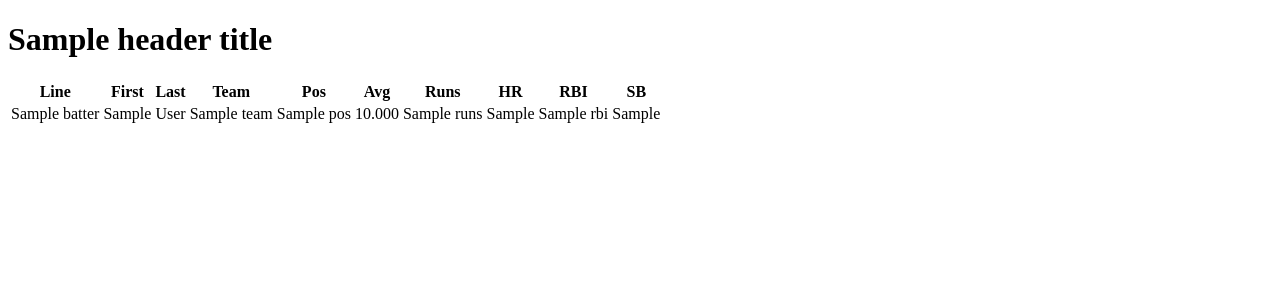
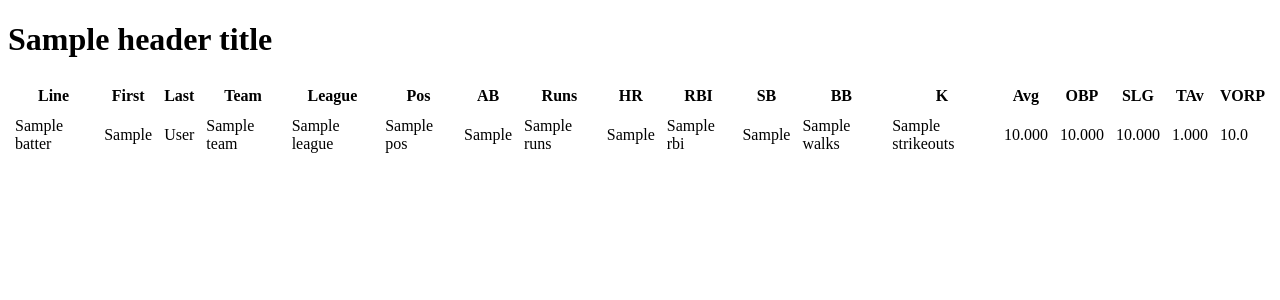
Before and after one commit to fbasas/BaseballTrackAndDraft, a Django app: template draft/templates/stats.html in a window 1280 px wide. Shown: the top 300 px of the page. Run offline with Django 3.2, Linux system fonts and the light colour scheme; the template is opened without the code that fills it: most values are stand-ins (such as "Sample title", 1, 10 or a date in 2020).

Commit message:
Added South support, tAv, league, VORP to batter lines, support for league and 'C', 'OF' queries

```diff
--- a/draft/templates/stats.html
+++ b/draft/templates/stats.html
@@ -3,32 +3,48 @@
 <title>{{pageTitle}}</title>
 <h1>{{headerTitle}}</h1>
 
-<table>
+<table cellpadding="5">
     <tr>
         <th>Line</th>
         <th>First</th>
         <th>Last</th>
         <th>Team</th>
+        <th>League</th>
         <th>Pos</th>
-        <th>Avg</th>
+        <th>AB</th>
         <th>Runs</th>
         <th>HR</th>
         <th>RBI</th>
         <th>SB</th>
+        <th>BB</th>
+        <th>K</th>
+        <th>Avg</th>
+        <th>OBP</th>
+        <th>SLG</th>
+        <th>TAv</th>
+        <th>VORP</th>
     </tr>
 
     {% for batter in batters %}
         <tr>
-            <td>{{batter.yearLabel}}</td>
+            <td>{{batter.fullLabel}}</td>
             <td>{{batter.player.firstName}}</td>
             <td>{{batter.player.lastName}}</td>
             <td>{{batter.team}}</td>
+            <td>{{batter.league}}</td>
             <td>{{batter.player.pos}}</td>
-            <td>{{batter.avg|floatformat:3}}</td>
+            <td>{{batter.atBats}}</td>
             <td>{{batter.runs}}</td>
             <td>{{batter.homeRuns}}</td>
             <td>{{batter.rbi}}</td>
             <td>{{batter.stolenBases}}</td>
+            <td>{{batter.walks}}</td>
+            <td>{{batter.strikeouts}}</td>
+            <td>{{batter.avg|floatformat:3}}</td>
+            <td>{{batter.obp|floatformat:3}}</td>
+            <td>{{batter.slg|floatformat:3}}</td>
+            <td>{{batter.totalAvg|floatformat:3}}</td>
+            <td>{{batter.vorp|floatformat:1}}</td>
         </tr>
     {% endfor %}
 </table>
--- a/draft/views/import/pecota.py
+++ b/draft/views/import/pecota.py
@@ -38,7 +38,7 @@ def processPecotaBatterFile(batterFile):
         last_name = line['LASTNAME']
         bpid = line['BPID']
         mlbid = line['MLBCODE']
-        pos = line['POS']
+        pos = line['POS'].strip()
 
         # Do we have this player already?
         playerSet = Player.objects.filter(firstName = first_name, lastName = last_name)
@@ -58,6 +58,7 @@ def addPecotaBatterLine(line, player):
     newBatter.age = line['AGE']
     newBatter.atBats = line['AB']
     newBatter.team = line['TEAM']
+    newBatter.league = line['LG']
     newBatter.hits = line['H']
     newBatter.doubles = line['2B']
     newBatter.triples = line['3B']
@@ -67,4 +68,6 @@ def addPecotaBatterLine(line, player):
     newBatter.walks = line['BB']
     newBatter.strikeouts = line['SO']
     newBatter.stolenBases = line['SB']
+    newBatter.totalAvg = line['TAv']
+    newBatter.vorp=line['VORP']
     newBatter.save()
--- a/settings.py
+++ b/settings.py
@@ -117,7 +117,8 @@ INSTALLED_APPS = (
     'django.contrib.staticfiles',
     'django.contrib.admin',
     'django.contrib.admindocs',
-    'draft'
+    'draft',
+    'south'
 )
 
 # A sample logging configuration. The only tangible logging
--- a/urls.py
+++ b/urls.py
@@ -13,7 +13,7 @@ urlpatterns = patterns('',
     url(r'draft/clear/', 'draft.views.utils.clear'),
     url(r'draft/cleared/', 'draft.views.utils.cleared'),
 
-    url(r'batters/find/(?P<pos>\w{2})', 'draft.views.batters.show'),
+    url(r'batters/find/(?P<pos>\w{1,2})/(?P<league>AL|NL|MLB)', 'draft.views.batters.show'),
 
     url(r'^admin/doc/', include('django.contrib.admindocs.urls')),
     url(r'^admin/', include(admin.site.urls))
```
Also changed, not shown: draft/models.py (+23 -0 lines), draft/views/batters.py (+10 -2 lines), draft/migrations/0001_initial.py (added), draft/migrations/0002_auto__add_field_batteryearline_totalAvg.py (added), draft/migrations/0003_auto__add_field_batteryearline_league.py (added), draft/migrations/0004_auto__add_field_batteryearline_vorp.py (added), draft/migrations/__init__.py (added), sqlite.db.
